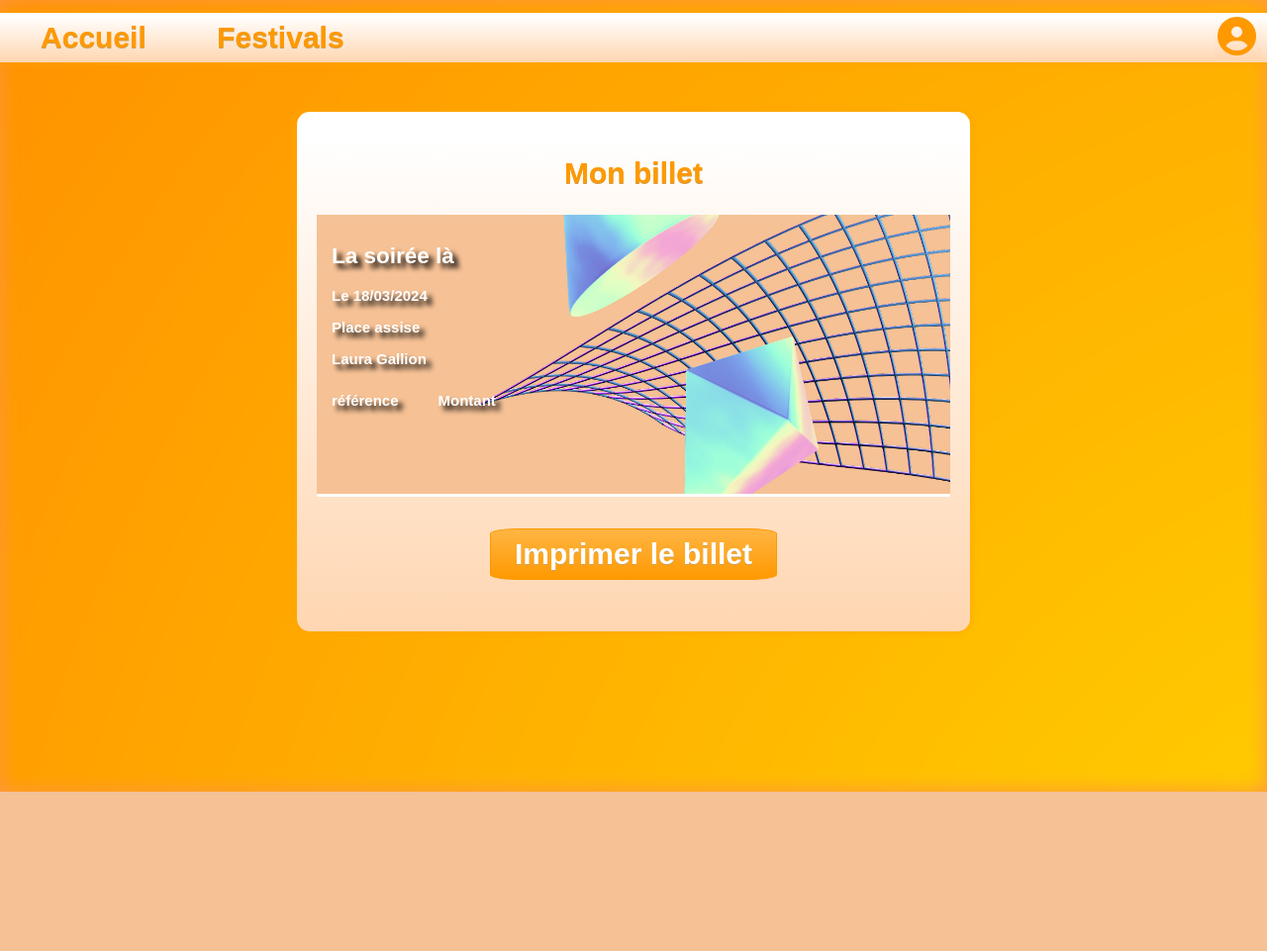
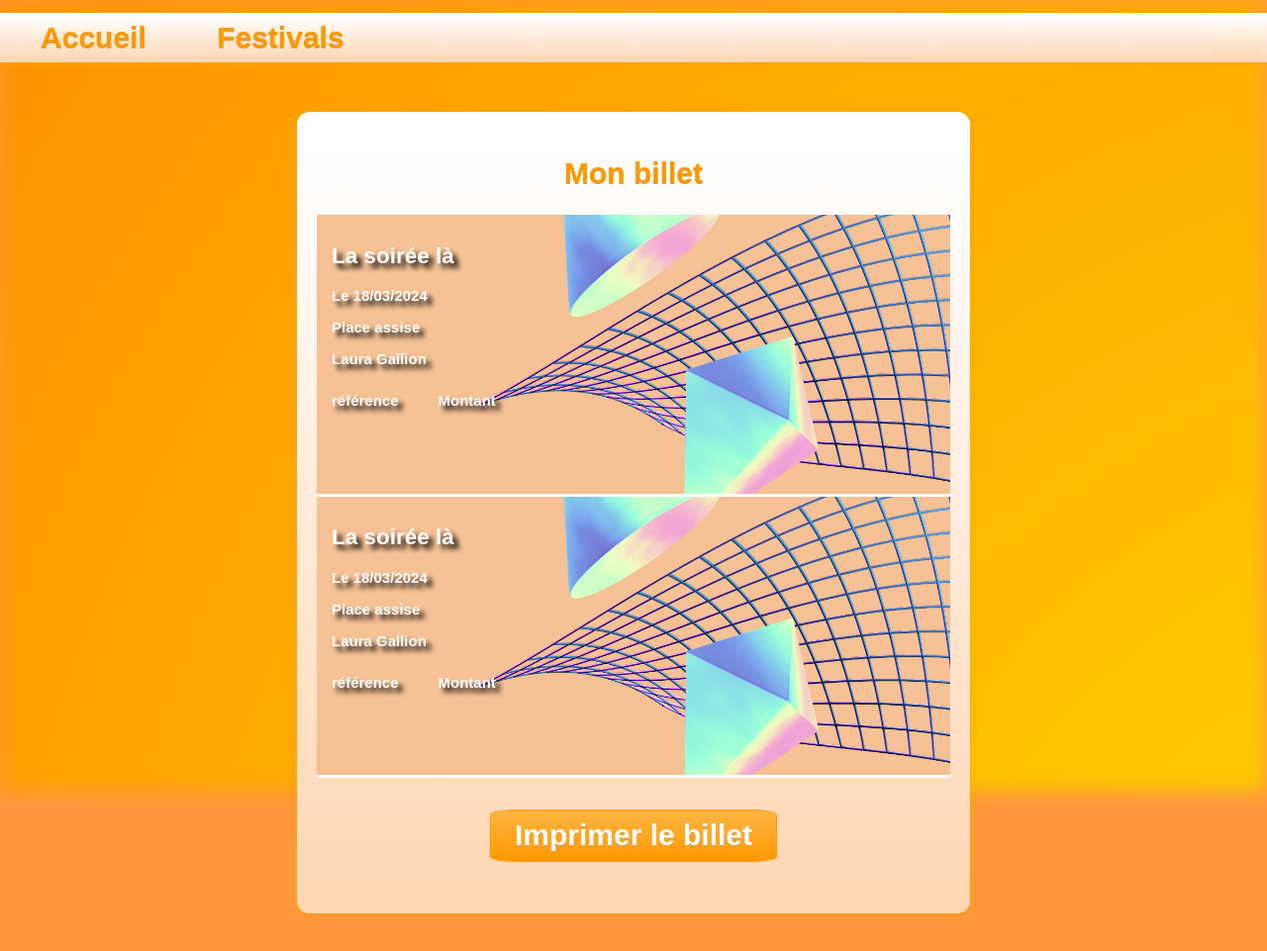
Before and after one commit to NicoRiri/NRV.net, a PHP site: page /billet/index.html in a window 1280 px wide. Shown: the whole page at 99% size. Before the commit the page ends 800 px from the top, so only its background shows below. Run offline with PHP 8.4, Linux system fonts and the light colour scheme; style sheets or scripts are compiled from the project's sources; some libraries are stand-ins or nearby versions.

Commit message:
impression de billets multiples

```diff
--- a/front/billet/billet.scss
+++ b/front/billet/billet.scss
@@ -25,7 +25,7 @@
   }
 
   img {
-    z-index: 1;
+    z-index: -1;
   }
 
   .text {
@@ -33,7 +33,6 @@
     margin-top: 10px;
     margin-left: 15px;
     position: absolute;
-    z-index: 2;
     color: white;
     text-shadow: black 5px 5px 5px;
 
--- a/front/billet/index.html
+++ b/front/billet/index.html
@@ -33,6 +33,18 @@
             </div>
         </div>
         <img src="../img/billet.png" alt="billet">
+    </div><div class="contenu" id="content">
+        <div class="text">
+            <h2>La soirée là</h2>
+            <p>Le 18/03/2024</p>
+            <p>Place assise</p>
+            <p>Laura Gallion</p>
+            <div>
+                <p>référence</p>
+                <p>Montant</p>
+            </div>
+        </div>
+        <img src="../img/billet.png" alt="billet">
     </div>
 
     <button class="myLog" id="imprimer">Imprimer le billet</button>
--- a/front/billet/printBillet.js
+++ b/front/billet/printBillet.js
@@ -1,8 +1,8 @@
+const divToCapture = document.getElementsByClassName("contenu");
 
-const divToCapture = document.getElementById("content");
-
-document.getElementById("imprimer").addEventListener("click", function() {
-    html2canvas(divToCapture).then(function (canvas) {
+document.getElementById("imprimer").addEventListener("click", function () {
+    for (let i = 0; i < divToCapture.length; i++) {
+        html2canvas(divToCapture[i]).then(function (canvas) {
             const screenshotDataURL = canvas.toDataURL("image/png");
             const screenshotImage = new Image();
             screenshotImage.src = screenshotDataURL;
@@ -11,4 +11,5 @@ document.getElementById("imprimer").addEventListener("click", function() {
             downloadLink.download = "screenshot.png";
             downloadLink.click();
         });
+    }
 });
```
Lines whose indentation alone changed are shown as unchanged.
